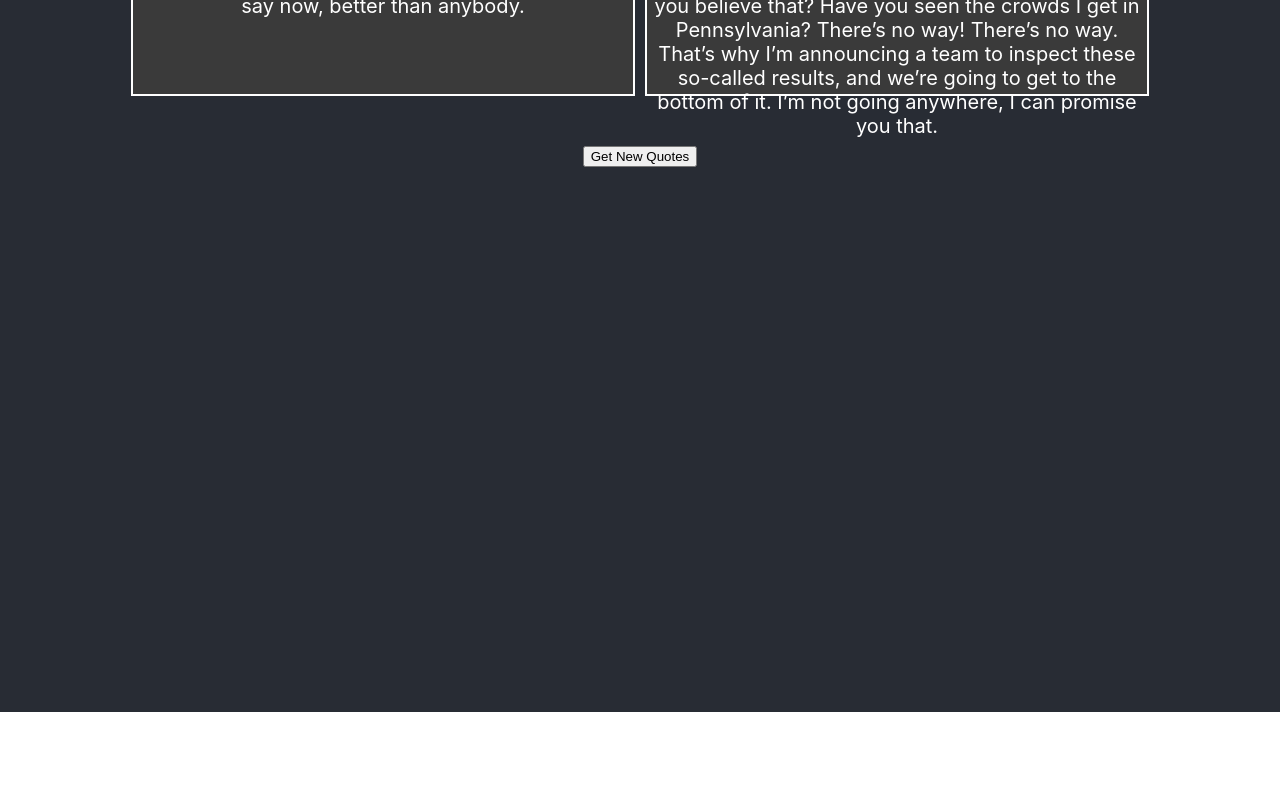
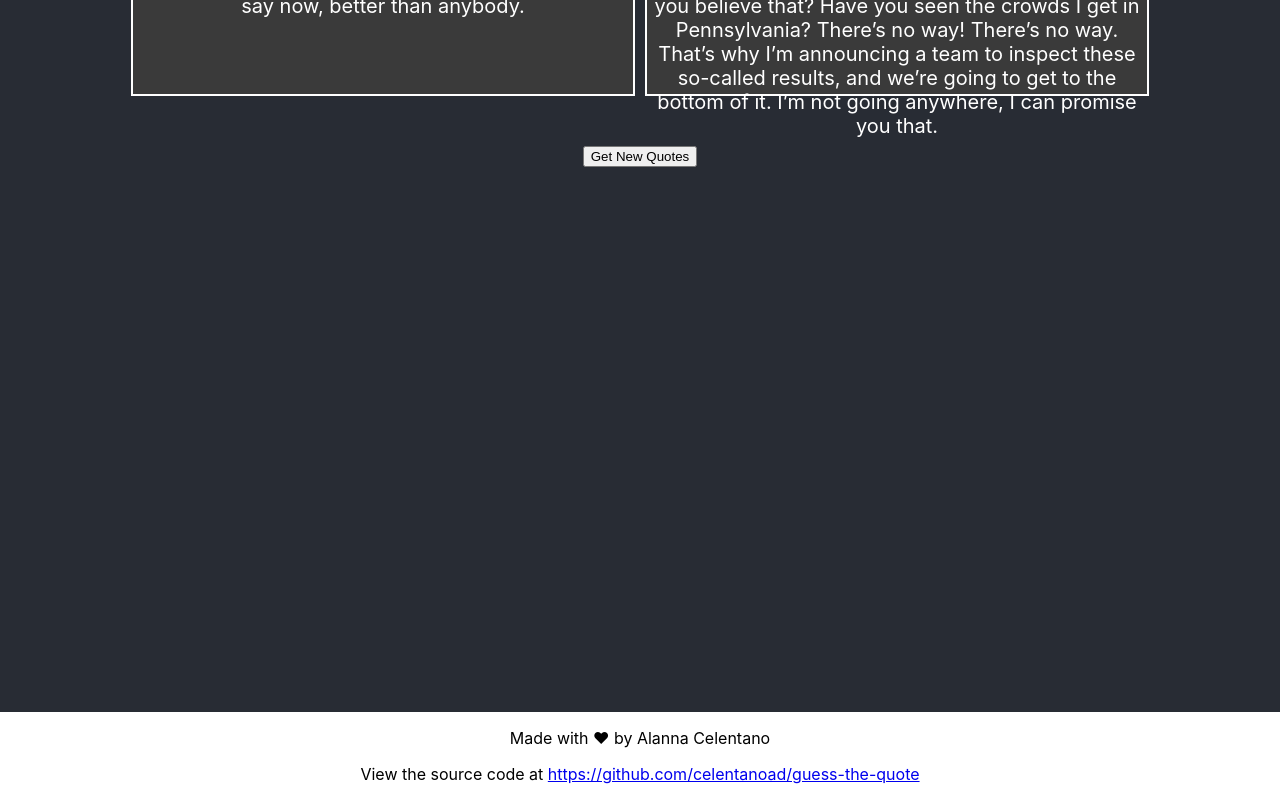
Before and after one commit to celentanoad/guess-the-quote, a React (Create React App) app: page / in a window 1280 px wide. Shown: the part 339-1139 px from the top of the page. Before the commit the page ends 1051 px from the top, so only its background shows below. Built offline with nearby package versions, Linux system fonts and the light colour scheme.

Commit message:
add footer

```diff
--- a/src/App.js
+++ b/src/App.js
@@ -84,6 +84,10 @@ function App(props) {
     }
         <button className="new" onClick={getQuotes}>Get New Quotes</button>
       </header>
+      <footer>
+        <p>Made with &hearts; by Alanna Celentano</p>
+        <p>View the source code at <a href="https://github.com/celentanoad/guess-the-quote">https://github.com/celentanoad/guess-the-quote</a></p>
+      </footer>
     </div>
   );
 }
```
